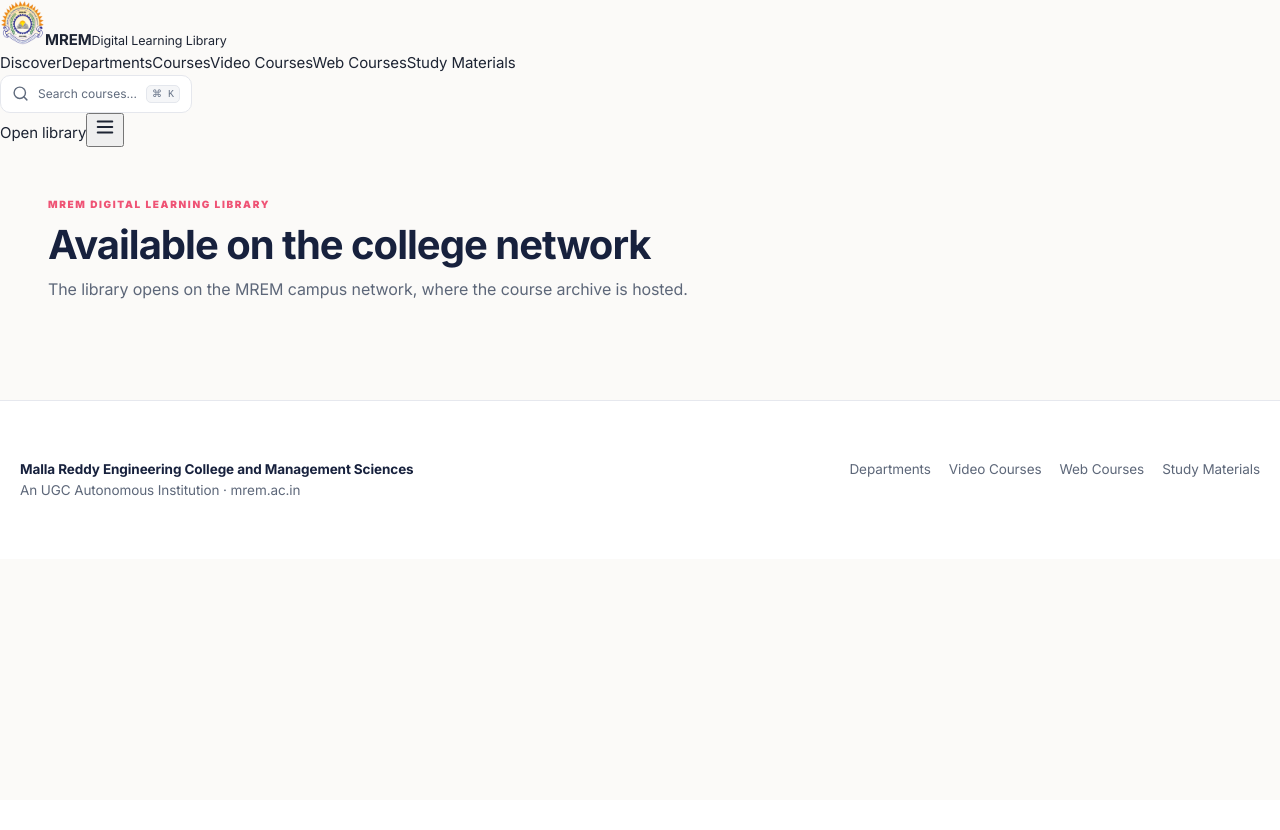
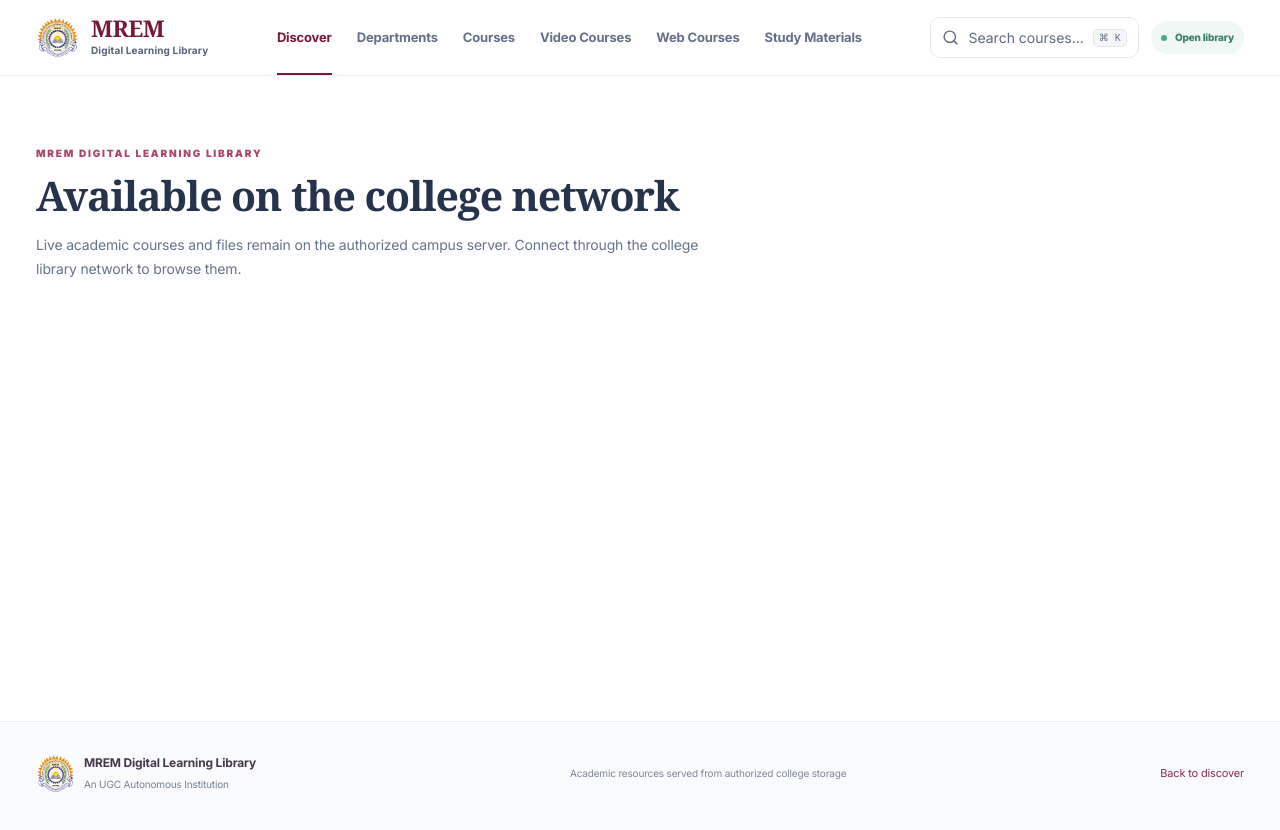
Before and after one commit to thinkbulb9-cmd/mremdigital, a Next.js app: page / in a window 1280 px wide. Shown: the top 830 px of the page. Before the commit the page ends 800 px from the top, so only its background shows below. Built offline with nearby package versions, Linux system fonts and the light colour scheme.

Commit message:
Apply unchanged V3 design with actual campus library data: app/(student)/layout.tsx

```diff
--- a/app/(student)/layout.tsx
+++ b/app/(student)/layout.tsx
@@ -1,18 +1,18 @@
 import Link from 'next/link';
 import './lms.css';
+import '@/components/lms/ui-experience-preview.css';
 import Header from '@/components/lms/Header';
 import {campusMode} from '@/lib/campus-mode';
 export const dynamic='force-dynamic';
-/** Every student page: top navigation, full-width content, footer. No sidebar, no login. */
+/** The approved XP visual system, backed by the existing college-only database and secure file APIs. */
 export default function StudentLayout({children}:{children:React.ReactNode}){
- return <div className="lms">
+ return <div className="lms xp-app">
   <a className="lms-skip" href="#main">Skip to content</a>
   <Header/>
-  <main id="main" className="wrap">{campusMode()?children:<div className="page-head"><span className="eyebrow">MREM Digital Learning Library</span>
-   <h1 className="h-page">Available on the college network</h1><p className="lead">The library opens on the MREM campus network, where the course archive is hosted.</p></div>}</main>
-  <footer className="ftr"><div className="wrap ftr-row">
-   <div><b>Malla Reddy Engineering College and Management Sciences</b><br/>An UGC Autonomous Institution · <a href="https://mrem.ac.in/" rel="noopener">mrem.ac.in</a></div>
-   <nav aria-label="Footer"><Link href="/departments">Departments</Link><Link href="/video-courses">Video Courses</Link><Link href="/web-courses">Web Courses</Link><Link href="/study-materials">Study Materials</Link></nav>
+  <main id="main">{campusMode()?children:<div className="xp-container xp-inner"><div className="xp-intro"><span className="xp-eyebrow">MREM DIGITAL LEARNING LIBRARY</span>
+   <h1>Available on the college network</h1><p>Live academic courses and files remain on the authorized campus server. Connect through the college library network to browse them.</p></div></div>}</main>
+  <footer className="xp-footer"><div className="xp-container"><div><img src="/brand/mrem-emblem.png" alt="" width={39} height={39}/><span><strong>MREM Digital Learning Library</strong><small>An UGC Autonomous Institution</small></span></div>
+    <p>Academic resources served from authorized college storage</p><Link href="/">Back to discover</Link>
   </div></footer>
  </div>;
 }
```
